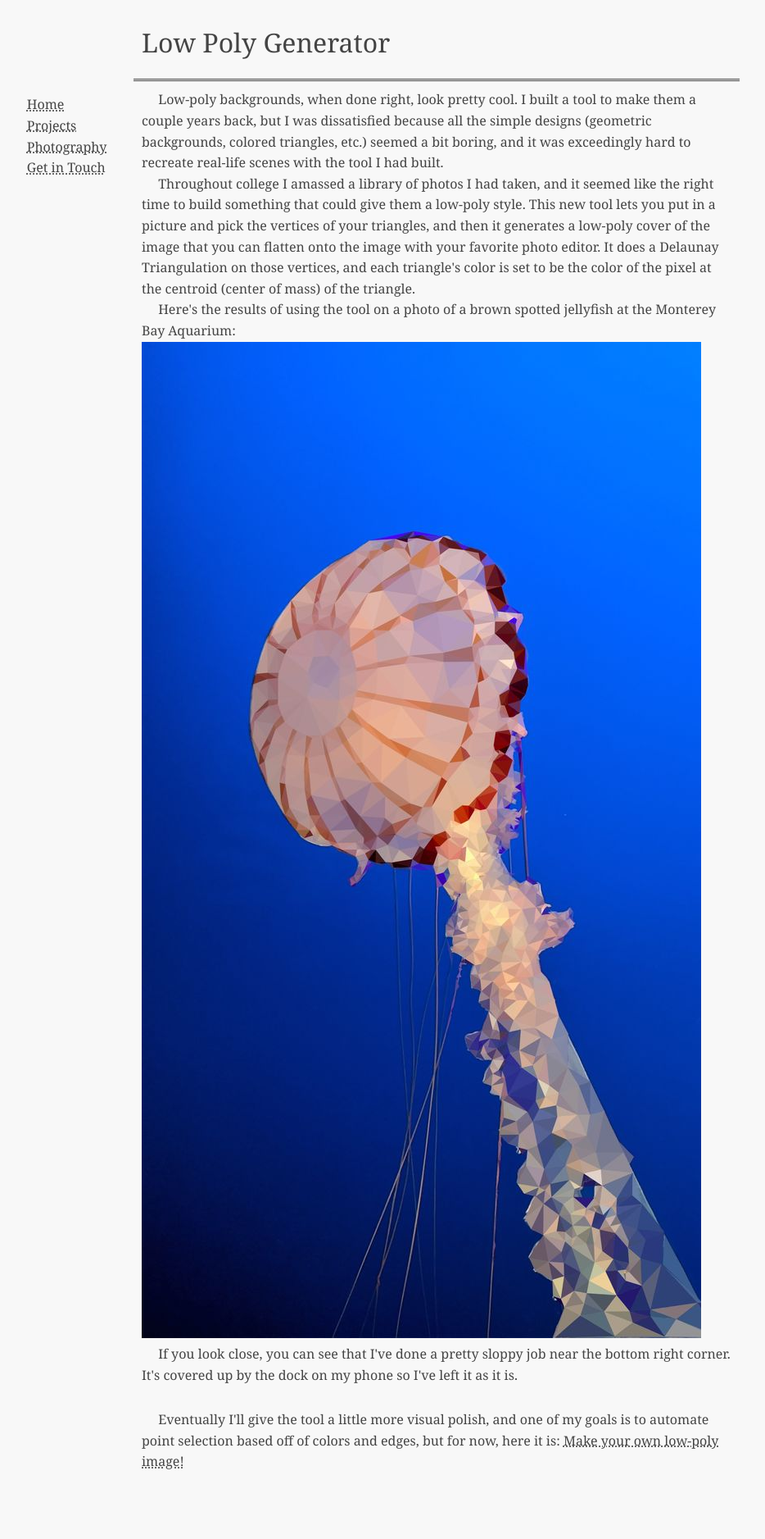
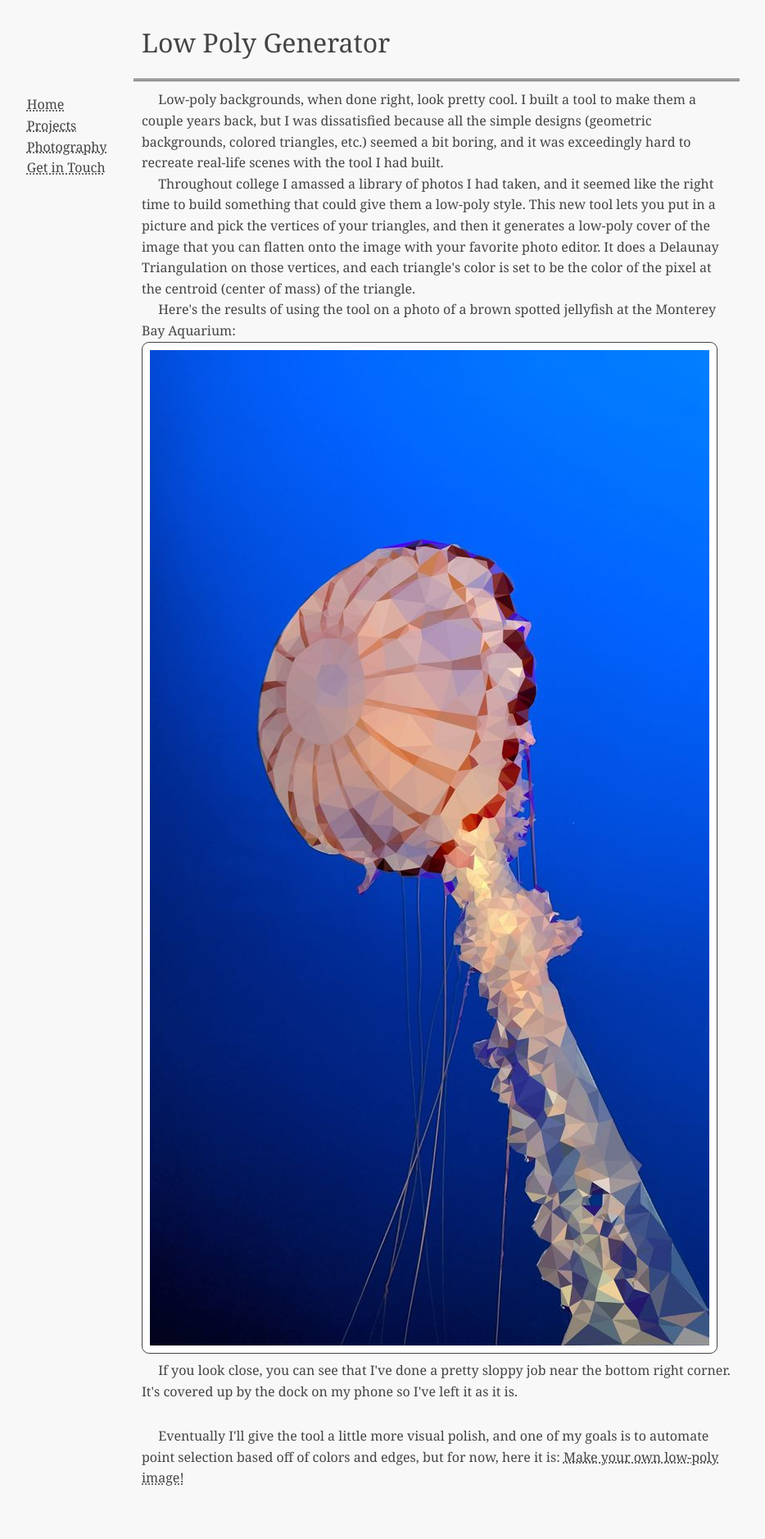
Before and after one commit to sidlim/sidlim.github.io, a Jekyll site: the page built from _posts/2020-10-12-Low-Poly-Generator.html, in a window 1280 px wide. Shown: the whole page at 82% size, without its empty margins (107-1041 px from the left). Built offline with Jekyll 4.4.1, drawn with Linux system fonts in a browser that asks for light colours.

Commit message:
add image frame/border

```diff
--- a/styles/default/style.css
+++ b/styles/default/style.css
@@ -47,6 +47,11 @@ p code, li code, h2 code, h3 code, h4 code {
 
 section img {
     max-width: 100%;
+    padding: 1ch 1ch 1ch 1ch;
+    border-style: solid;
+    border-width: 1px;
+    border-radius: 1ch;
+    background-color: white;
 }
 
 a {
```
